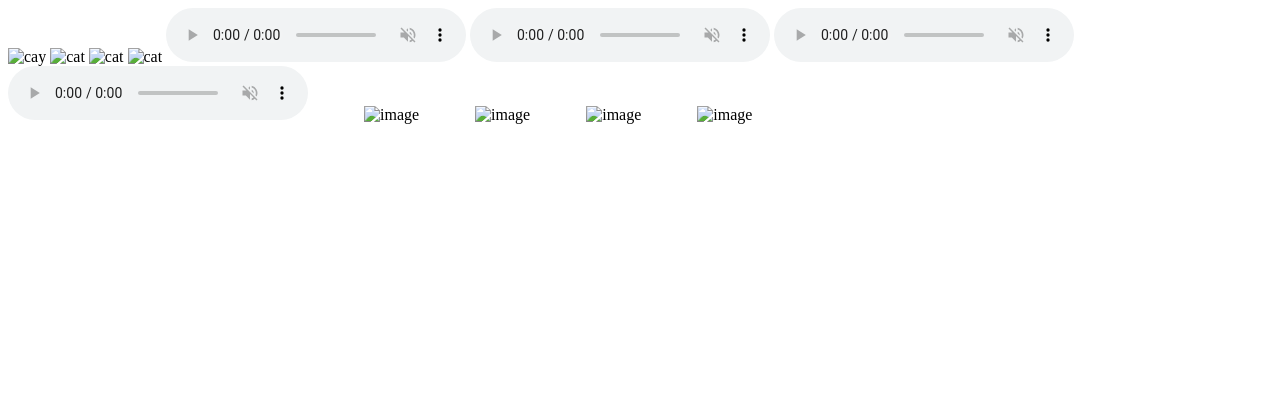
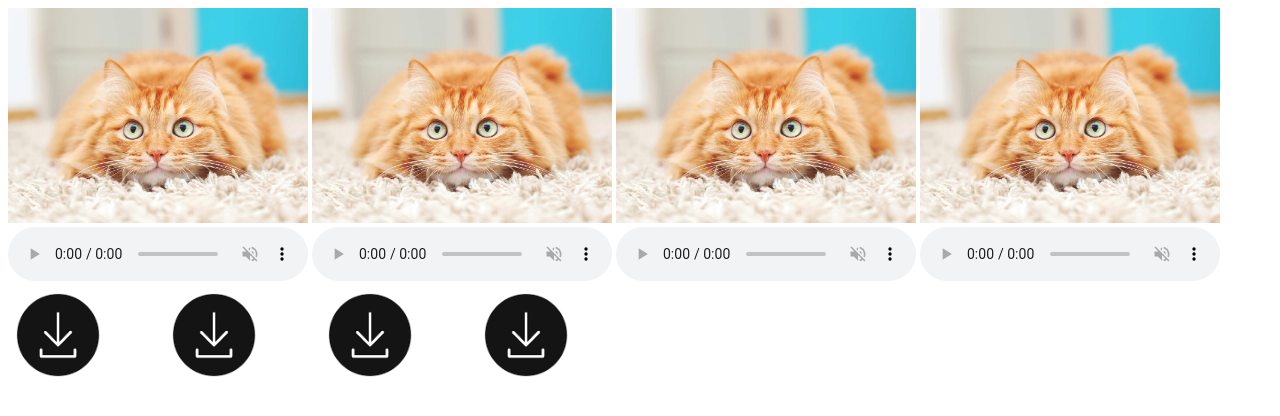
Before and after one commit to SudheerVelpula04/17, a plain HTML site: page index.html in a window 1280 px wide. Drawn offline with Linux system fonts and the light colour scheme.

Commit message:
change path

```diff
--- a/index.html
+++ b/index.html
@@ -10,36 +10,36 @@
      audio
      video
       -->
-     <img src="./images/cat.jpeg" alt="cay" width="300">
-     <img src="./images/cat.jpeg" alt="cat" width="300">
-     <img src="./images/cat.jpeg" alt="cat" width="300">
-     <img src="./images/cat.jpeg" alt="cat" width="300">
+     <img src="./cat.jpeg" alt="cay" width="300">
+     <img src="./cat.jpeg" alt="cat" width="300">
+     <img src="./cat.jpeg" alt="cat" width="300">
+     <img src="./cat.jpeg" alt="cat" width="300">
 
       <audio  controls autoplay muted loop>
-                <source src="./songs/[iSongs.info] 04 - Maata Vinaali.mp3">
+                <source src="./[iSongs.info] 04 - Maata Vinaali.mp3">
 
       </audio>
       <audio  controls autoplay muted loop>
-                <source src="./songs/[iSongs.info] 04 - Maata Vinaali.mp3">
+                <source src="./[iSongs.info] 04 - Maata Vinaali.mp3">
 
       </audio>
       <audio  controls autoplay muted loop>
-                <source src="./songs/[iSongs.info] 04 - Maata Vinaali.mp3">
+                <source src="./[iSongs.info] 04 - Maata Vinaali.mp3">
 
       </audio>
       <audio  controls autoplay muted loop>
-                <source src="./songs/[iSongs.info] 04 - Maata Vinaali.mp3">
+                <source src="./[iSongs.info] 04 - Maata Vinaali.mp3">
 
       </audio>
       <!-- &nbsp; space -->
        &nbsp;&nbsp;&nbsp;&nbsp;&nbsp;&nbsp;&nbsp;&nbsp;&nbsp;&nbsp;&nbsp;&nbsp;
-      <img src="./images/download.png" alt="image" width="100">
+      <img src="./download.png" alt="image" width="100">
       &nbsp;&nbsp;&nbsp;&nbsp;&nbsp;&nbsp;&nbsp;&nbsp;&nbsp;&nbsp;&nbsp;&nbsp;
-      <img src="./images/download.png" alt="image" width="100">
+      <img src="./download.png" alt="image" width="100">
       &nbsp;&nbsp;&nbsp;&nbsp;&nbsp;&nbsp;&nbsp;&nbsp;&nbsp;&nbsp;&nbsp;&nbsp;
-      <img src="./images/download.png" alt="image" width="100">
+      <img src="./download.png" alt="image" width="100">
       &nbsp;&nbsp;&nbsp;&nbsp;&nbsp;&nbsp;&nbsp;&nbsp;&nbsp;&nbsp;&nbsp;&nbsp;
-      <img src="./images/download.png" alt="image" width="100">
+      <img src="./download.png" alt="image" width="100">
 
 </body>
 </html>
```
